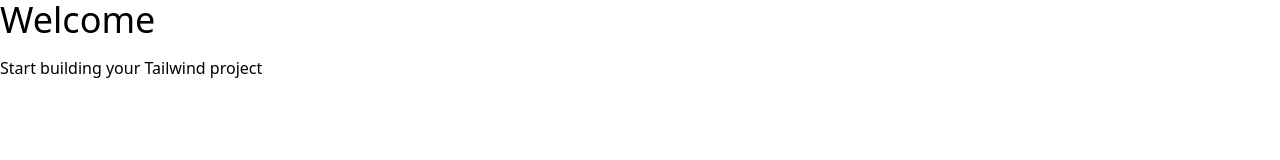
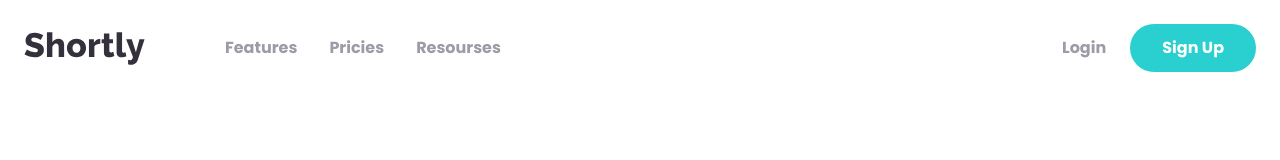
Before and after one commit to Psevdon1m/shorturl-tailwind, a website: page index.html in a window 1280 px wide. Drawn offline with Linux system fonts and the light colour scheme; a web font is replaced by a local one.

Commit message:
add nav bar

```diff
--- a/index.html
+++ b/index.html
@@ -4,11 +4,56 @@
     <meta charset="UTF-8" />
     <meta http-equiv="X-UA-Compatible" content="IE=edge" />
     <meta name="viewport" content="width=device-width, initial-scale=1.0" />
+    <link rel="preconnect" href="https://fonts.googleapis.com" />
+    <link rel="preconnect" href="https://fonts.gstatic.com" crossorigin />
+    <link
+      href="https://fonts.googleapis.com/css2?family=Alata&family=Bai+Jamjuree:ital,wght@0,200;0,300;0,400;0,500;0,600;0,700;1,200;1,300;1,400;1,500;1,600;1,700&family=Josefin+Sans:ital,wght@0,100..700;1,100..700&family=Poppins:ital,wght@0,100;0,200;0,300;0,400;0,500;0,600;0,700;0,800;0,900;1,100;1,200;1,300;1,400;1,500;1,600;1,700;1,800;1,900&display=swap"
+      rel="stylesheet"
+    />
     <link rel="stylesheet" href="css/style.css" />
-    <title>Simple Tailwind Starter</title>
+    <link
+      rel="shortcut icon"
+      type="image/png"
+      href="images/favicon-32x32.png"
+    />
+    <title>ShortUrl</title>
   </head>
   <body>
-    <h1 class="text-4xl mb-4">Welcome</h1>
-    <p>Start building your Tailwind project</p>
+    <!-- nav ocntainer -->
+    <nav class="relative container mx-auto p-6">
+      <!-- flex container for all items -->
+      <div class="flex items-center justify-between">
+        <!-- left -->
+        <div class="flex items-center space-x-20">
+          <img src="images/logo.svg" alt="" />
+          <div class="hidden space-x-8 font-bold lg:flex">
+            <a href="#" class="text-grayishViolet hover:text-veryDarkViolet"
+              >Features</a
+            >
+            <a href="#" class="text-grayishViolet hover:text-veryDarkViolet"
+              >Pricies</a
+            >
+            <a href="#" class="text-grayishViolet hover:text-veryDarkViolet"
+              >Resourses</a
+            >
+          </div>
+        </div>
+
+        <!-- right -->
+        <div
+          class="hidden lg:flex items-center space-x-6 font-bold text-grayishViolet"
+        >
+          <div class="hover:text-veryDarkViolet">Login</div>
+          <a
+            href="#"
+            class="px-8 py-3 font-bold text-white bg-cyan rounded-full hover:opacity-70"
+          >
+            Sign Up
+          </a>
+        </div>
+        <!-- @todo hamburger menu -->
+      </div>
+      <!-- @todo mobile menu -->
+    </nav>
   </body>
 </html>
--- a/tailwind.config.js
+++ b/tailwind.config.js
@@ -1,7 +1,23 @@
 module.exports = {
-  content: ['./*.html'],
+  content: ["./*.html"],
   theme: {
-    extend: {},
+    extend: {
+      colors: {
+        cyan: "hsl(180,66%,49%)",
+        cyanLight: "hsl(180,66%,69%)",
+        darkViolet: "hsl(257,27%,26%)",
+        red: "hsl(0,87%,67%)",
+        grayishViolet: "hsl(257,7%,63%)",
+        veryDarkBlue: "hsl(255,11%,22%)",
+        veryDarkViolet: "hsl(260,8%,14%)",
+      },
+      fontFamily: {
+        sans: ["Poppins", "sans-serif"],
+      },
+      spacing: {
+        180: "32rem",
+      },
+    },
   },
   plugins: [],
-}
+};
```
Also changed, not shown: css/style.css.
